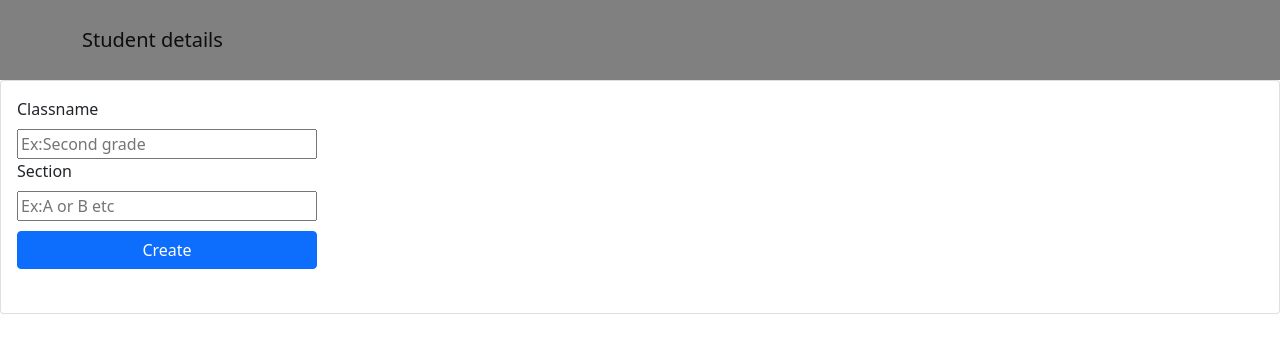
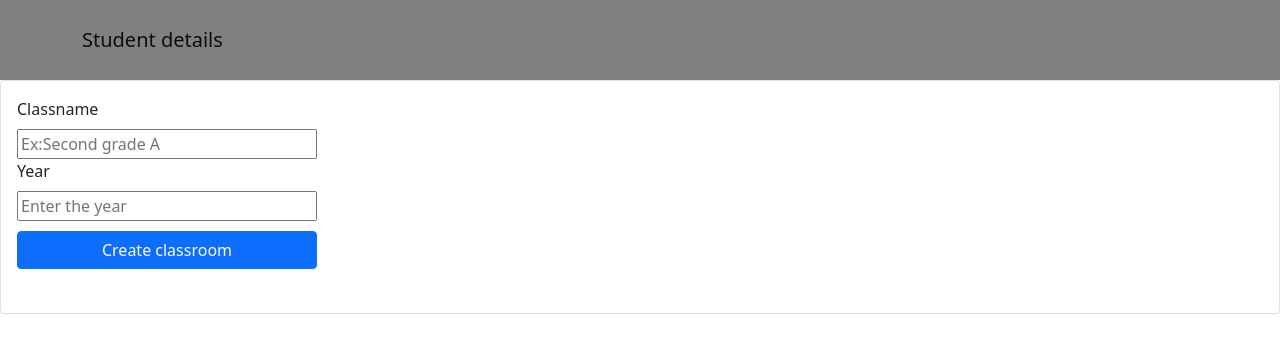
Before and after one commit to ARAVIND-S-1997/student-details-react, a React (Create React App) app: page /createclassroom in a window 1280 px wide. Shown: the top 352 px of the page. Built offline with nearby package versions, Linux system fonts and the light colour scheme.

Commit message:
made some changes

```diff
--- a/src/App.css
+++ b/src/App.css
@@ -116,6 +116,12 @@
 
 /* my classroom */
 
+.myclassroom-welcome-msg{
+    margin-top: 10px;
+  margin-left: 25%;
+}
+
+
 .myclassroom-content-container-one {
     display: flex;
     flex-direction: row;
@@ -153,7 +159,7 @@
 }
 
 .create-classname-part,
-.create-section-part {
+.create-year-part {
     display: flex;
     flex-direction: column;
 }
--- a/src/components/classdetailsComponent.js
+++ b/src/components/classdetailsComponent.js
@@ -18,7 +18,8 @@ export function Classdetails() {
     console.log("Students are:", students);
     const getStudentsReq = () => {
         const auth = {
-            token: authtoken
+            token: authtoken,
+
         }
         axios({ url: `${apiurl}/addstudent/getstudents/${id}`, method: "GET", headers: auth })
             .then((response) => setstudents(response.data.students));
@@ -27,10 +28,11 @@ export function Classdetails() {
 const deleteReq=(sub)=>{
     const auth = {
         token: authtoken,
-        emailid:authemail
+        emailid:authemail,
+        classroomid:id
     }
     axios({url: `${apiurl}/addstudent/deletestudent/${sub}`,method:"POST",headers:auth})
-    .then((response) => setstudents(response.data.students));
+    // .then((response) => setstudents(response.data.students));
 }
 
     useEffect(getStudentsReq, [])
--- a/src/components/createClassroom.js
+++ b/src/components/createClassroom.js
@@ -19,22 +19,21 @@ import { authemail, authtoken } from '../authData';
 // schema for creating classroom
 const createClassnameSchema = yup.object({
     classname: yup.string().required("Classname can't be empty "),
-    section: yup.string().required("Section can't be empty")
+    year: yup.number().required("Year can't be empty")
 })
 
 // create classroom component
 
 export function Createclassroom() {
 
-    const history=useHistory();
-    console.log(history)
+    const history = useHistory();
 
     const { values, handleChange, handleBlur, handleSubmit, errors, touched } = useFormik({
-        initialValues: { classname: "", section: "" },
+        initialValues: { classname: "", year: "" },
         validationSchema: createClassnameSchema,
         onSubmit: (data) => createclassroomReq(data)
     })
-
+console.log(values)
     // api request
     const createclassroomReq = (value) => {
         const auth = {
@@ -42,11 +41,11 @@ export function Createclassroom() {
             token: authtoken
         }
         axios({ url: `${apiurl}/home/createclassroom`, method: "POST", headers: auth, data: value })
-        .then((response)=>{
-            if(response.status===200){
-                history.push("/myclassroom");
-            }
-        })
+            .then((response) => {
+                if (response.status === 200) {
+                    history.push("/welcomedashboard");
+                }
+            })
     }
 
     return (
@@ -66,26 +65,26 @@ export function Createclassroom() {
                                 onBlur={handleBlur}
                                 value={values.classname}
                                 type="text"
-                                placeholder="Ex:Second grade"
+                                placeholder="Ex:Second grade A"
                             />
                             {errors.classname && touched.classname ? (<div>{errors.classname}</div>) : null}
                         </Form.Group>
 
-                        {/* section field */}
-                        <Form.Group className="create-section-part" controlId="formBasicEmail">
-                            <Form.Label> Section</Form.Label>
+                        {/* year field */}
+                        <Form.Group className="create-year-part" controlId="formBasicText">
+                            <Form.Label> Year</Form.Label>
                             <input
-                                name="section"
+                                name="year"
                                 onChange={handleChange}
                                 onBlur={handleBlur}
-                                value={values.section}
+                                value={values.year}
                                 type="text"
-                                placeholder="Ex:A or B etc"
+                                placeholder="Enter the year"
                             />
-                            {errors.section && touched.section ? (<div>{errors.section}</div>) : null}
+                            {errors.year && touched.year ? (<div>{errors.year}</div>) : null}
                         </Form.Group>
                         <Button className="changepassword-form-button" variant="primary" type="submit">
-                            Create
+                            Create classroom
                         </Button>
                     </Form>
                 </Card.Body>
--- a/src/components/myClassroom.js
+++ b/src/components/myClassroom.js
@@ -3,16 +3,11 @@ import { useEffect, useState } from "react";
 import { useHistory } from "react-router-dom";
 
 import { apiurl } from "../apiLink"
-import { authemail, authtoken } from "../authData"
+import { authemail, authtoken, firstname } from "../authData"
 import Button from 'react-bootstrap/Button';
 
 export function Myclassroom() {
     const [classroom, setclassroom] = useState([]);
-    // const[open,setopen]=useState("false");
-    // console.group(open)
-
-    const dataa=authemail;
-    console.log(dataa)
     console.log("classrooms are:", classroom);
 
     const history = useHistory();
@@ -29,12 +24,14 @@ export function Myclassroom() {
     return (
         <div className="myclassroom-main-container">
             {
-                classroom.map(({_id,classname,section}) => (
+                (classroom === null) ?
+                    <h1 className="myclassroom-welcome-msg" >Hai welcome {firstname},Create you classrooms</h1> :
+                    classroom.map(({ _id, classname, year }) => (
                         <div className="myclassroom-content-container-one">
                             <img src={require("./images/classroomImage.png")} alt="classroom logo" />
                             <div className="myclassroom-content-container-two">
                                 <h6>Class:{classname}</h6>
-                            <h6>Section:{section}</h6>
+                                <h6>Year:{year}</h6>
                                 <Button onClick={() => { history.push(`/classdetails/${_id}`) }} variant="light" size="sm">open</Button>
                             </div>
                         </div>
--- a/src/components/navBar.js
+++ b/src/components/navBar.js
@@ -17,7 +17,7 @@ export function NavBar() {
                     <Navbar.Collapse className="justify-content-end">
                         {(authtoken !== null) ?
                             <Navbar.Text>
-                                Signed in as: <a href="#login">{firstname}{lastname}</a>
+                                Signed in as: <a href="#login">{firstname} {lastname}</a>
                             </Navbar.Text> : <Navbar.Text>
 
                             </Navbar.Text>
```
Lines whose indentation alone changed are shown as unchanged.
